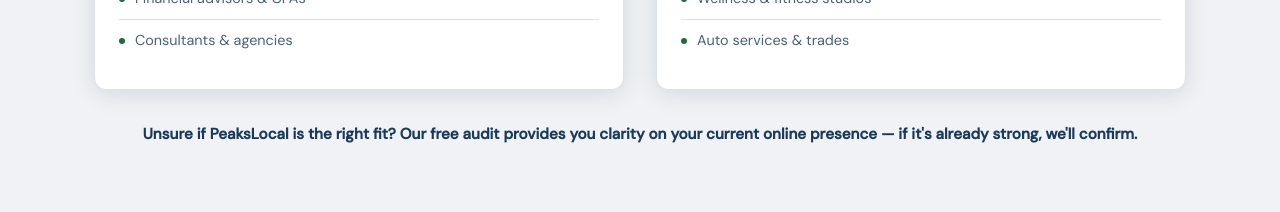
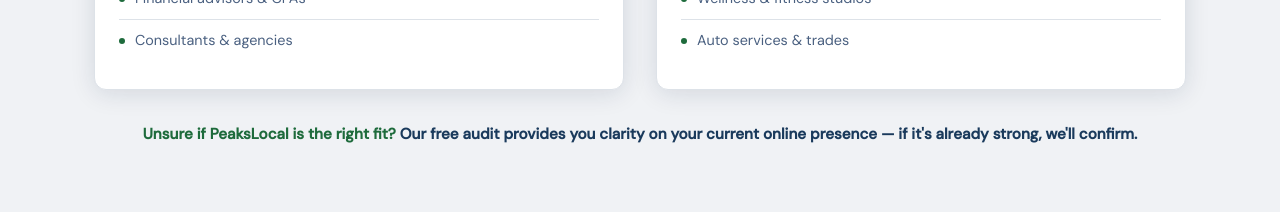
Before and after one commit to gvoll/PeaksLocal, a React (Vite) app: page / in a window 1280 px wide. Shown: the part 7560-7772 px from the top of the page. Built offline with nearby package versions, Linux system fonts and the light colour scheme; a web font is replaced by a local one.

Commit message:
who we help

```diff
--- a/src/components/ContactForm.jsx
+++ b/src/components/ContactForm.jsx
@@ -230,7 +230,7 @@
                   </div>
                 </div>
 
-                <div style={{ borderTop: '1px solid rgba(255,255,255,0.08)', paddingTop: '20px' }}>
+                <div style={{ borderTop: '1px solid rgba(255, 255, 255, 0.08)', paddingTop: '20px' }}>
                   <p style={{ fontFamily: "'DM Sans', sans-serif", fontSize: '0.82rem', color: 'rgba(138,160,184,0.7)', lineHeight: 1.65 }}>
                     Based in Denver, Colorado — serving local businesses across the U.S.
                   </p>
--- a/src/components/System.jsx
+++ b/src/components/System.jsx
@@ -419,7 +419,10 @@
             </div>
 
             <p className="reveal reveal-delay-2" style={{ fontFamily: "'DM Sans', sans-serif", fontStyle: 'normal', fontSize: '0.95rem', fontWeight: '600', color: '#1a3a5c', textAlign: 'center' }}>
-              Unsure if PeaksLocal is the right fit? Our free audit provides you clarity on your current online presence — if it's already strong, we'll confirm.
+              <a href="#audit" onClick={(e) => { e.preventDefault(); const el = document.getElementById('audit'); if (el) { const top = el.getBoundingClientRect().top + window.scrollY - 80; window.scrollTo({ top, behavior: 'smooth' }); } }} style={{ color: 'var(--green)', textDecoration: 'none' }}>
+                Unsure if PeaksLocal is the right fit?
+              </a>{' '}
+              Our free audit provides you clarity on your current online presence — if it's already strong, we'll confirm.
             </p>
           </div>
         </div>
```
